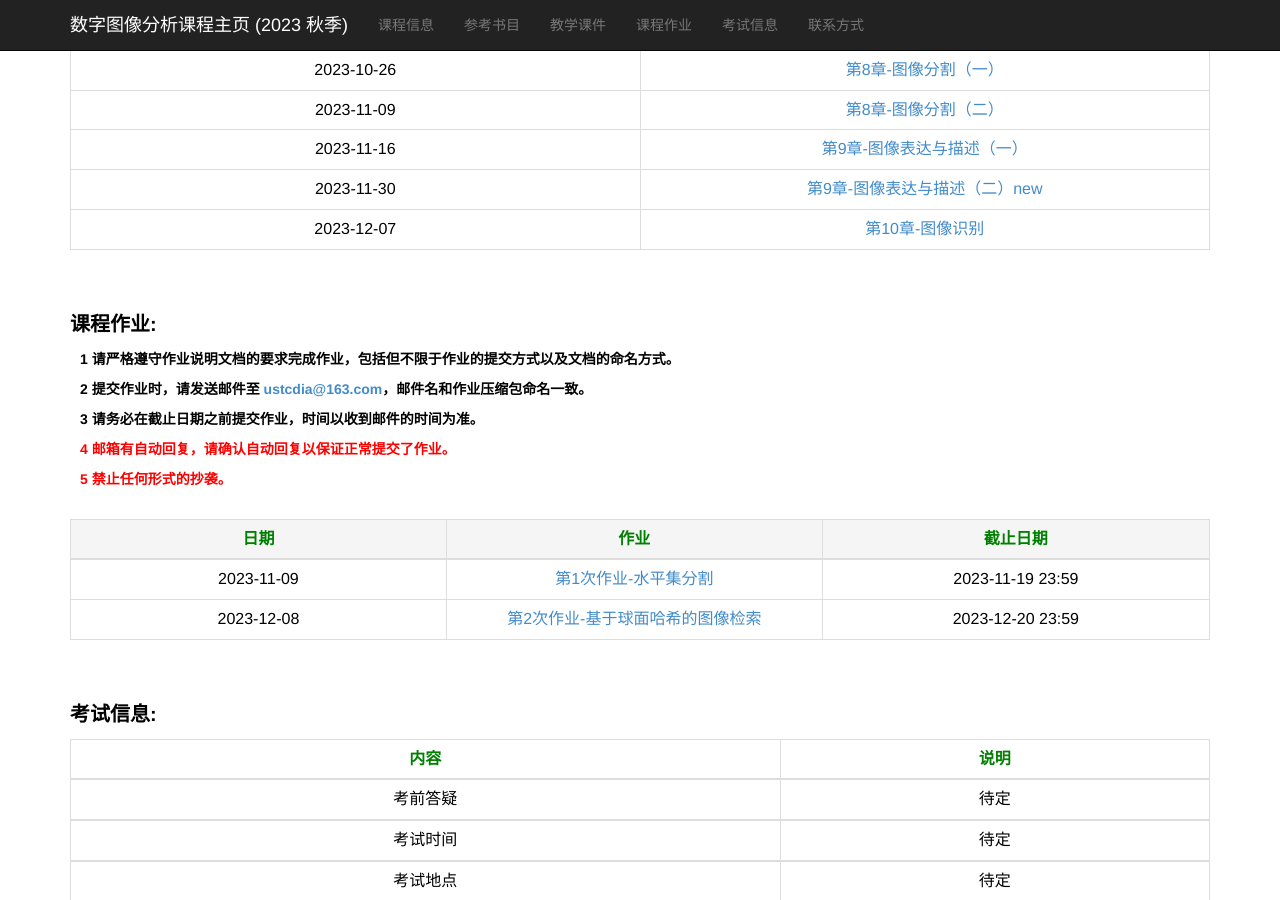
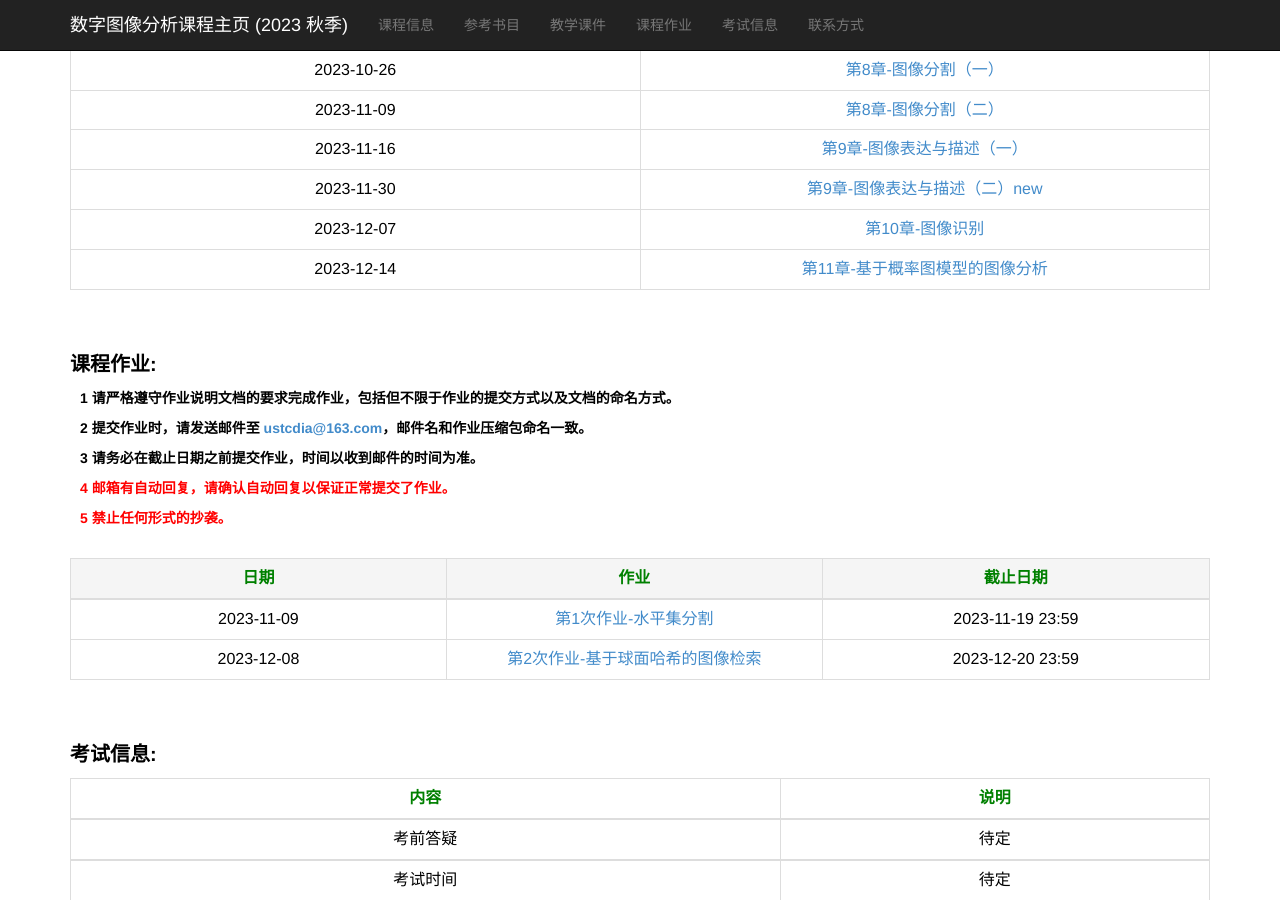
Before and after one commit to ustc-dia/ustc-dia.github.io, a Jekyll site: the page index.html, which Jekyll copies as it is, in a window 1280 px wide and 900 px high, scrolled down 1113 px. Built offline with Jekyll 4.4.1, drawn with Linux system fonts in a browser that asks for light colours.

Commit message:
update slide11

```diff
--- a/index.html
+++ b/index.html
@@ -235,12 +235,12 @@
                     <td><a href="./slides_2023_autumn/第10章-图像识别.pdf" target="_blank">第10章-图像识别</a></td>
                 </tr>
 
-                <!--
                 <tr>
-                    <td>2023-05-11</td>
-                    <td><a href="./slides_2023_autumn/第11章 基于概率图模型的图像分析.pdf" target="_blank">第11章-基于概率图模型的图像分析</a></td>
+                    <td>2023-12-14</td>
+                    <td><a href="./slides_2023_autumn/第11章-基于概率图模型的图像分析.pdf" target="_blank">第11章-基于概率图模型的图像分析</a></td>
                 </tr>
 
+                <!--
                 <tr>
                     <td>2023-04-20</td>
                     <td><a href="./slides_2023_autumn/第12章-运动分析.pdf" target="_blank">第12章-运动分析</a></td>
```
Also changed, not shown: 1 other file.
